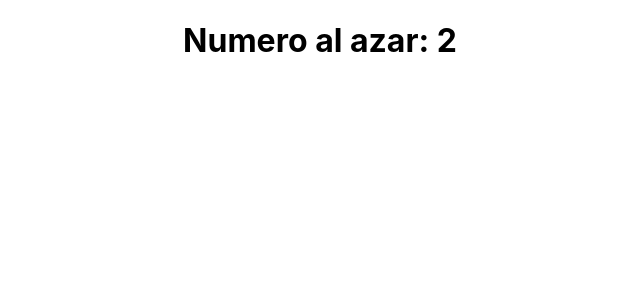
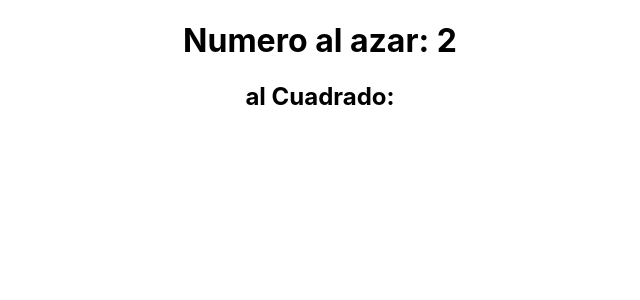
Before and after one commit to srblick/piedrapapeltijeraGrupoX, a React (Create React App) app: page / in a window 1280 px wide. Shown: the top 300 px of the page, without its empty margins (320-960 px from the left). Built offline with nearby package versions, Linux system fonts and the light colour scheme.

Commit message:
esto es una prueba

```diff
--- a/src/App.js
+++ b/src/App.js
@@ -9,7 +9,7 @@ function App() {
   return (
     <div className="App">
       <h1> Numero al azar: {numero}</h1>
-
+      <h2> al Cuadrado: {numero => numero*numero}</h2>
 
     </div>
   );
```
